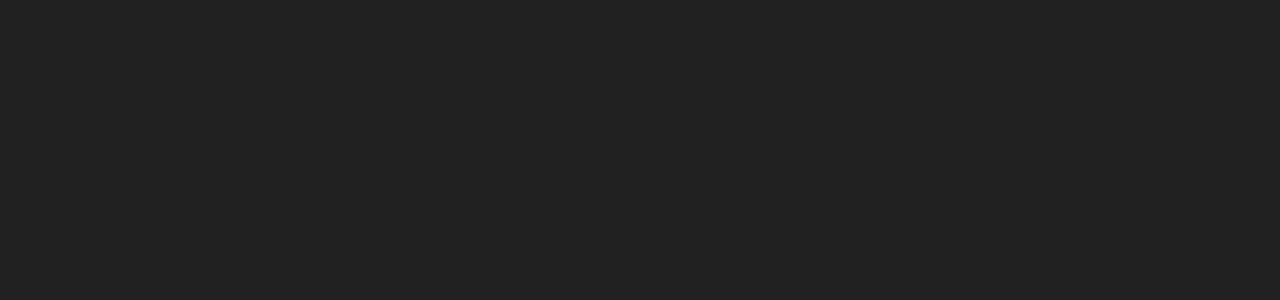
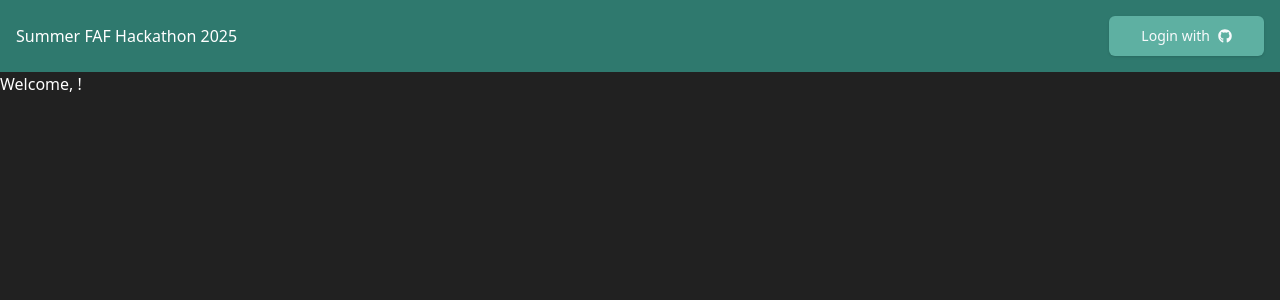
Before and after one commit to alya1007/summer-faf-hackathon-2025, a React (Vite) app in the folder frontend/: page /profile in a window 1280 px wide. Shown: the top 300 px of the page. Built offline with nearby package versions, Linux system fonts and the light colour scheme; a web font is replaced by a local one.

Commit message:
feat(profile): add jwt decoder in profile page

```diff
--- a/frontend/src/App.tsx
+++ b/frontend/src/App.tsx
@@ -3,6 +3,7 @@
 import PageLayout from "./routes/page-layout";
 import { AxiosInterceptorWrapper } from "./utils/axios";
 import Home from "./pages/home";
+import Profile from "./pages/profile"
 
 function App() {
 	return (
@@ -14,6 +15,7 @@
 						<Route path="/register" element="<div>lksjdslkd</div>" />
 						<Route path="/login" element="<div>login</div>" />
 						<Route path="*" element={<PageLayout />} />
+						<Route path="/profile" element={<Profile />} />
 					</Routes>
 				</AxiosInterceptorWrapper>
 			</BrowserRouter>
--- /dev/null
+++ b/frontend/src/pages/profile.tsx
@@ -0,0 +1,41 @@
+import React, { useEffect, useState } from 'react';
+import { jwtDecode } from 'jwt-decode';
+import Navbar from '../components/navbar/navbar';
+// import { BrowserRouter as Router, Route, Routes, Navigate } from 'react-router-dom';
+
+interface JwtPayload {
+  username: string;
+}
+
+const getToken = () => localStorage.getItem('token');
+
+const getUsername = (token: string): string | null => {
+  try {
+    const decoded = jwtDecode<JwtPayload>(token);
+    return decoded.username;
+  } catch {
+    return null;
+  }
+};
+
+const Profile: React.FC = () => {
+  const [username, setUsername] = useState<string | null>(null);
+
+  useEffect(() => {
+    const token = getToken();
+    if (!token) return;
+
+    const name = getUsername(token);
+    setUsername(name);
+  }, []);
+
+
+  return (
+    <div>
+			<Navbar />
+
+      <h1>Welcome, {username}!</h1>
+    </div>
+  );
+};
+export default Profile;
--- /dev/null
+++ b/package.json
@@ -0,0 +1,5 @@
+{
+  "dependencies": {
+    "jwt-decode": "^4.0.0"
+  }
+}
```
Also changed, not shown: 1 other file (tests, documents, lock files or other folders).
